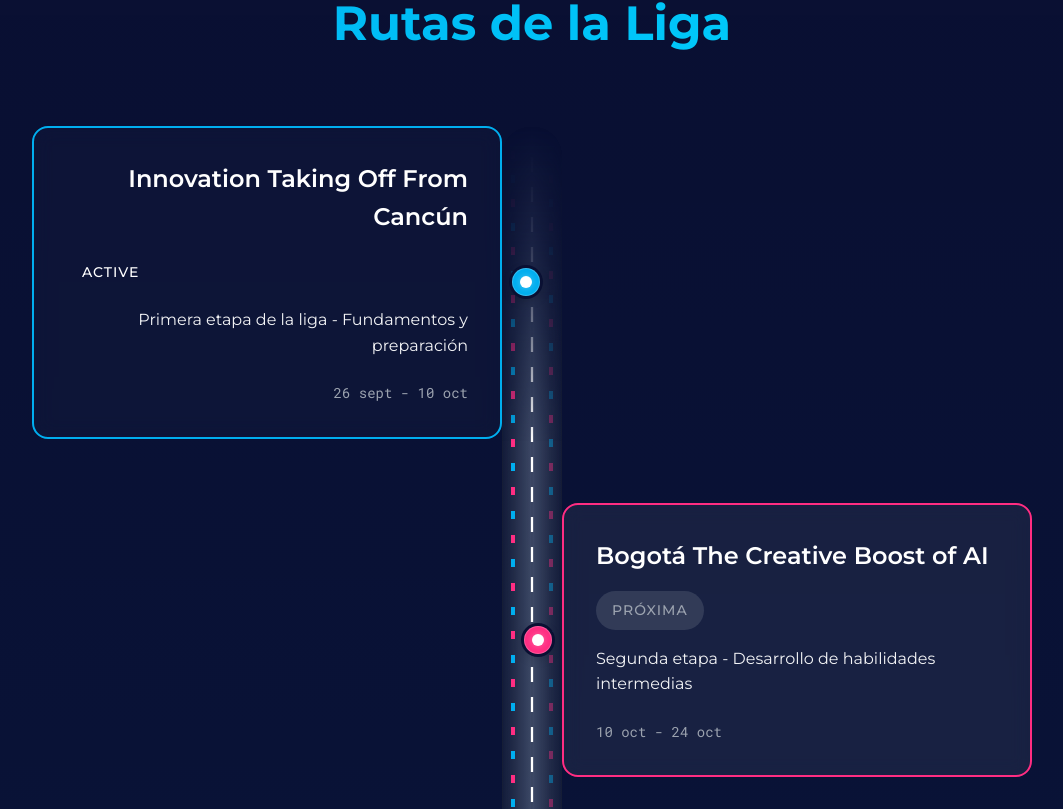
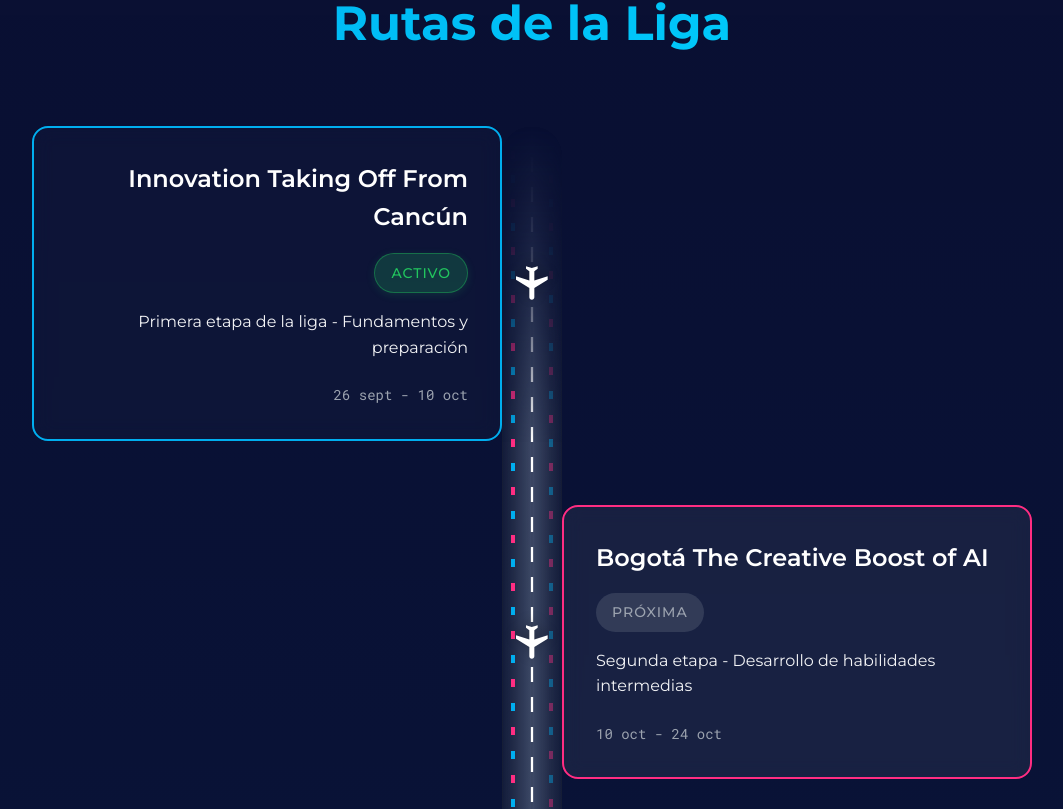
Before and after one commit to PedroAbaonza/am-ia-league2025, an Angular app in the folder am-ia-league/: page / in a window 1280 px wide. Shown: the part 1058-1867 px from the top of the page, without its empty margins (108-1171 px from the left). Built offline with nearby package versions, Linux system fonts and the light colour scheme.

Commit message:
Improved routes section

```diff
--- a/am-ia-league/src/app/app.component.scss
+++ b/am-ia-league/src/app/app.component.scss
@@ -2,5 +2,7 @@
   position: relative;
   z-index: 1;
   margin-top: 100px !important; // Account for fixed header height
-  min-height: 100vh;
+  min-height: calc(100vh - 100px); // Subtract header height
+  display: flex;
+  flex-direction: column;
 }
--- a/am-ia-league/src/app/components/footer/footer.component.scss
+++ b/am-ia-league/src/app/components/footer/footer.component.scss
@@ -9,7 +9,7 @@ $white: #ffffff;
 .app-footer {
   background: var(--deep-space-blue, #0a1033);
   color: $white;
-  margin-top: 3rem;
+  margin-top: 0;
   position: relative;
   z-index: 2;
   overflow: hidden;
@@ -111,8 +111,8 @@ $white: #ffffff;
 // Contenido de sección
 .section-content {
   .section-subtitle {
-    font-weight: 600;
-    color: $white;
+    font-weight: 400;
+    color: rgba(255, 255, 255, 0.7);
     margin-bottom: 0.4rem;
     display: block;
     font-size: 0.9rem;
@@ -145,7 +145,7 @@ $white: #ffffff;
   &::before {
     content: "→";
     position: absolute;
-    left: -16px;
+    left: -20px;
     opacity: 0;
     transition: all 0.3s ease;
     color: $aeromexico-cyan;
@@ -153,11 +153,11 @@ $white: #ffffff;
 
   &:hover {
     color: $aeromexico-cyan;
-    transform: translateX(8px);
+    transform: translateX(12px);
 
     &::before {
       opacity: 1;
-      left: -12px;
+      left: -18px;
     }
   }
 }
@@ -259,7 +259,7 @@ $white: #ffffff;
 
 @media (max-width: 768px) {
   .app-footer {
-    margin-top: 2rem;
+    margin-top: 0;
   }
 
   .footer-content {
--- a/am-ia-league/src/app/components/hero-section/hero-section.component.html
+++ b/am-ia-league/src/app/components/hero-section/hero-section.component.html
@@ -107,7 +107,7 @@
 
     <!-- CTA Buttons -->
     <div class="cta-section" [@fadeInUp]>
-      <button class="cta-btn primary" routerLink="/leaderboard">
+      <button class="cta-btn primary" (click)="scrollToRoutes()">
         Explorar Rutas
       </button>
       <button class="cta-btn secondary" routerLink="/leaderboard">
--- a/am-ia-league/src/app/components/hero-section/hero-section.component.ts
+++ b/am-ia-league/src/app/components/hero-section/hero-section.component.ts
@@ -13,28 +13,40 @@ import { ConfigService, AppConfig } from '../../services/config.service';
     trigger('fadeInUp', [
       transition(':enter', [
         style({ opacity: 0, transform: 'translateY(30px)' }),
-        animate('0.8s ease-out', style({ opacity: 1, transform: 'translateY(0)' }))
-      ])
+        animate(
+          '0.8s ease-out',
+          style({ opacity: 1, transform: 'translateY(0)' })
+        ),
+      ]),
     ]),
     trigger('slideInLeft', [
       transition(':enter', [
         style({ opacity: 0, transform: 'translateX(-50px)' }),
-        animate('0.6s ease-out', style({ opacity: 1, transform: 'translateX(0)' }))
-      ])
+        animate(
+          '0.6s ease-out',
+          style({ opacity: 1, transform: 'translateX(0)' })
+        ),
+      ]),
     ]),
     trigger('slideInRight', [
       transition(':enter', [
         style({ opacity: 0, transform: 'translateX(50px)' }),
-        animate('0.6s ease-out', style({ opacity: 1, transform: 'translateX(0)' }))
-      ])
+        animate(
+          '0.6s ease-out',
+          style({ opacity: 1, transform: 'translateX(0)' })
+        ),
+      ]),
     ]),
     trigger('slideInUp', [
       transition(':enter', [
         style({ opacity: 0, transform: 'translateY(40px)' }),
-        animate('0.7s ease-out', style({ opacity: 1, transform: 'translateY(0)' }))
-      ])
-    ])
-  ]
+        animate(
+          '0.7s ease-out',
+          style({ opacity: 1, transform: 'translateY(0)' })
+        ),
+      ]),
+    ]),
+  ],
 })
 export class HeroSectionComponent implements OnInit {
   config: AppConfig | null = null;
@@ -42,7 +54,7 @@ export class HeroSectionComponent implements OnInit {
   constructor(private configService: ConfigService) {}
 
   ngOnInit() {
-    this.configService.getAppConfig().subscribe(config => {
+    this.configService.getAppConfig().subscribe((config) => {
       this.config = config;
     });
   }
@@ -55,14 +67,24 @@ export class HeroSectionComponent implements OnInit {
 
     const startFormatted = startDate.toLocaleDateString('es-ES', {
       day: '2-digit',
-      month: 'long'
+      month: 'long',
     });
     const endFormatted = endDate.toLocaleDateString('es-ES', {
       day: '2-digit',
       month: 'long',
-      year: 'numeric'
+      year: 'numeric',
     });
 
     return `${startFormatted} – ${endFormatted}`;
   }
+
+  scrollToRoutes(): void {
+    const routesElement = document.querySelector('app-routes-timeline');
+    if (routesElement) {
+      routesElement.scrollIntoView({
+        behavior: 'smooth',
+        block: 'start',
+      });
+    }
+  }
 }
--- a/am-ia-league/src/app/components/routes-timeline/routes-timeline.component.html
+++ b/am-ia-league/src/app/components/routes-timeline/routes-timeline.component.html
@@ -7,23 +7,32 @@
         <div class="timeline-line-lights-right"></div>
       </div>
 
-      <div class="timeline-item"
-           *ngFor="let route of routes; let i = index; let last = last"
-           [class.left]="i % 2 === 0"
-           [class.right]="i % 2 === 1"
-           [class.final-destination]="last">
-
-        <div class="timeline-content"
-             [style.border-color]="route.color"
-             [class]="'status-' + route.status"
-             [class.game-day-final]="route.name.includes('Game Day Final')">
-
-          <div class="timeline-marker" [style.background-color]="route.color">
-            <div class="marker-inner"></div>
+      <div
+        class="timeline-item"
+        *ngFor="let route of routes; let i = index; let last = last"
+        [class.left]="i % 2 === 0"
+        [class.right]="i % 2 === 1"
+        [class.final-destination]="last"
+      >
+        <div
+          class="timeline-content"
+          [style.border-color]="route.color"
+          [class]="'status-' + route.status"
+          [class.game-day-final]="route.name.includes('Game Day Final')"
+        >
+          <div class="timeline-marker">
+            <svg class="airplane-icon" viewBox="0 0 24 24" fill="currentColor">
+              <path
+                d="M21 16v-2l-8-5V3.5c0-.83-.67-1.5-1.5-1.5S10 2.67 10 3.5V9l-8 5v2l8-2.5V19l-2 1.5V22l3.5-1 3.5 1v-1.5L13 19v-5.5l8 2.5z"
+              />
+            </svg>
           </div>
 
           <!-- Torre de Control para Game Day Final -->
-          <div class="control-tower" *ngIf="route.name.includes('Game Day Final')">
+          <div
+            class="control-tower"
+            *ngIf="route.name.includes('Game Day Final')"
+          >
             <div class="tower-structure">
               <div class="tower-base"></div>
               <div class="tower-middle"></div>
@@ -47,7 +56,8 @@
 
             <div class="route-dates font-mono">
               <span class="date-range">
-                {{ formatDate(route.startDate) }} - {{ formatDate(route.endDate) }}
+                {{ formatDate(route.startDate) }} -
+                {{ formatDate(route.endDate) }}
               </span>
             </div>
           </div>
--- a/am-ia-league/src/app/components/routes-timeline/routes-timeline.component.scss
+++ b/am-ia-league/src/app/components/routes-timeline/routes-timeline.component.scss
@@ -225,7 +225,7 @@
     text-align: right;
 
     .timeline-marker {
-      right: -2.5rem;
+      right: -3.45rem;
     }
   }
 
@@ -234,7 +234,7 @@
     text-align: left;
 
     .timeline-marker {
-      left: -2.5rem;
+      left: -3.55rem;
     }
   }
 }
@@ -262,6 +262,10 @@
     background: rgba(0, 174, 239, 0.1);
   }
 
+  &.status-active {
+    border-color: #22c55e;
+  }
+
   &.status-upcoming {
     border-color: var(--text-muted);
     background: rgba(156, 163, 175, 0.1);
@@ -271,31 +275,19 @@
 .timeline-marker {
   position: absolute;
   top: 50%;
-  width: 28px;
-  height: 28px;
-  border-radius: 50%;
+  width: 48px;
+  height: 48px;
   transform: translateY(-50%);
   display: flex;
   align-items: center;
   justify-content: center;
-  box-shadow: 0 0 0 3px var(--deep-space-blue), 0 4px 12px rgba(0, 0, 0, 0.2);
-  border: 1px solid rgba(255, 255, 255, 0.2);
-  backdrop-filter: blur(8px);
-  transition: all 0.3s ease;
 
-  &:hover {
-    transform: translateY(-50%) scale(1.1);
-    box-shadow: 0 0 0 3px var(--deep-space-blue), 0 6px 20px rgba(0, 0, 0, 0.3);
-  }
-
-  .marker-inner {
-    width: 12px;
-    height: 12px;
-    background: var(--text-primary);
-    border-radius: 50%;
-    box-shadow: 0 0 6px rgba(255, 255, 255, 0.3);
-    position: relative;
-    z-index: 1;
+  .airplane-icon {
+    width: 40px;
+    height: 40px;
+    color: white;
+    transform: rotate(180deg);
+    filter: drop-shadow(0 3px 6px rgba(0, 0, 0, 0.4));
   }
 }
 
@@ -310,6 +302,17 @@
   margin-bottom: 1rem;
   flex-wrap: wrap;
   gap: 1rem;
+}
+
+// Override header alignment for left-aligned cards (right side of timeline)
+.timeline-item.right .timeline-content .route-header {
+  justify-content: flex-start;
+  flex-direction: row;
+}
+
+// Override header alignment for right-aligned cards (left side of timeline)
+.timeline-item.left .timeline-content .route-header {
+  justify-content: flex-end;
 }
 
 .route-name {
@@ -335,6 +338,13 @@
   &.status-in-progress {
     background: rgba(0, 174, 239, 0.2);
     color: var(--aviation-blue);
+  }
+
+  &.status-active {
+    background: rgba(34, 197, 94, 0.2);
+    color: #22c55e;
+    border: 1px solid rgba(34, 197, 94, 0.4);
+    box-shadow: 0 2px 8px rgba(34, 197, 94, 0.15);
   }
 
   &.status-upcoming {
--- a/am-ia-league/src/app/components/routes-timeline/routes-timeline.component.ts
+++ b/am-ia-league/src/app/components/routes-timeline/routes-timeline.component.ts
@@ -6,7 +6,7 @@ import { RouteService, Route } from '../../services/route.service';
   selector: 'app-routes-timeline',
   imports: [CommonModule],
   templateUrl: './routes-timeline.component.html',
-  styleUrl: './routes-timeline.component.scss'
+  styleUrl: './routes-timeline.component.scss',
 })
 export class RoutesTimelineComponent implements OnInit {
   routes: Route[] = [];
@@ -14,16 +14,17 @@ export class RoutesTimelineComponent implements OnInit {
   constructor(private routeService: RouteService) {}
 
   ngOnInit() {
-    this.routeService.getRoutes().subscribe(routes => {
+    this.routeService.getRoutes().subscribe((routes) => {
       this.routes = routes;
     });
   }
 
   getStatusText(status: string): string {
     const statusMap: { [key: string]: string } = {
-      'completed': 'Completada',
+      completed: 'Completada',
       'in-progress': 'En Progreso',
-      'upcoming': 'Próxima'
+      active: 'Activo',
+      upcoming: 'Próxima',
     };
     return statusMap[status] || status;
   }
@@ -32,7 +33,7 @@ export class RoutesTimelineComponent implements OnInit {
     const date = new Date(dateString);
     return date.toLocaleDateString('es-ES', {
       day: '2-digit',
-      month: 'short'
+      month: 'short',
     });
   }
 }
```
